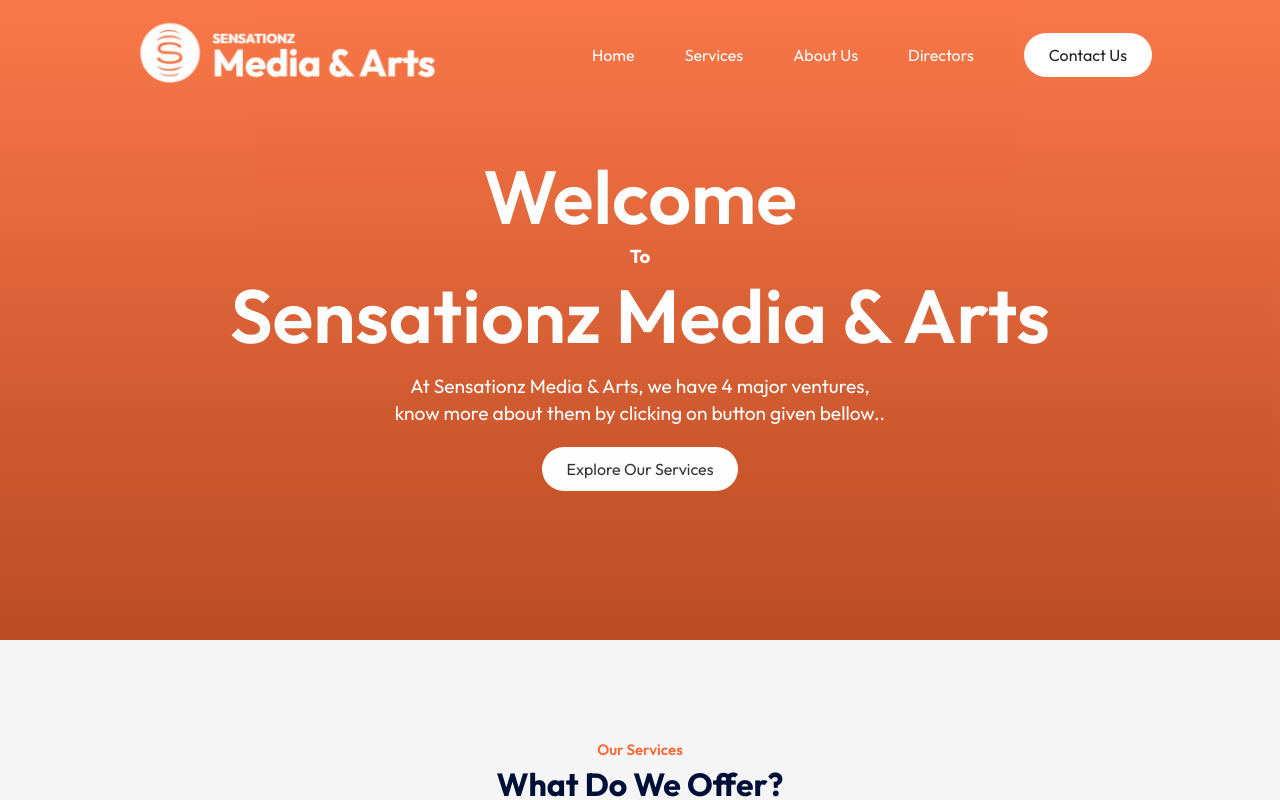
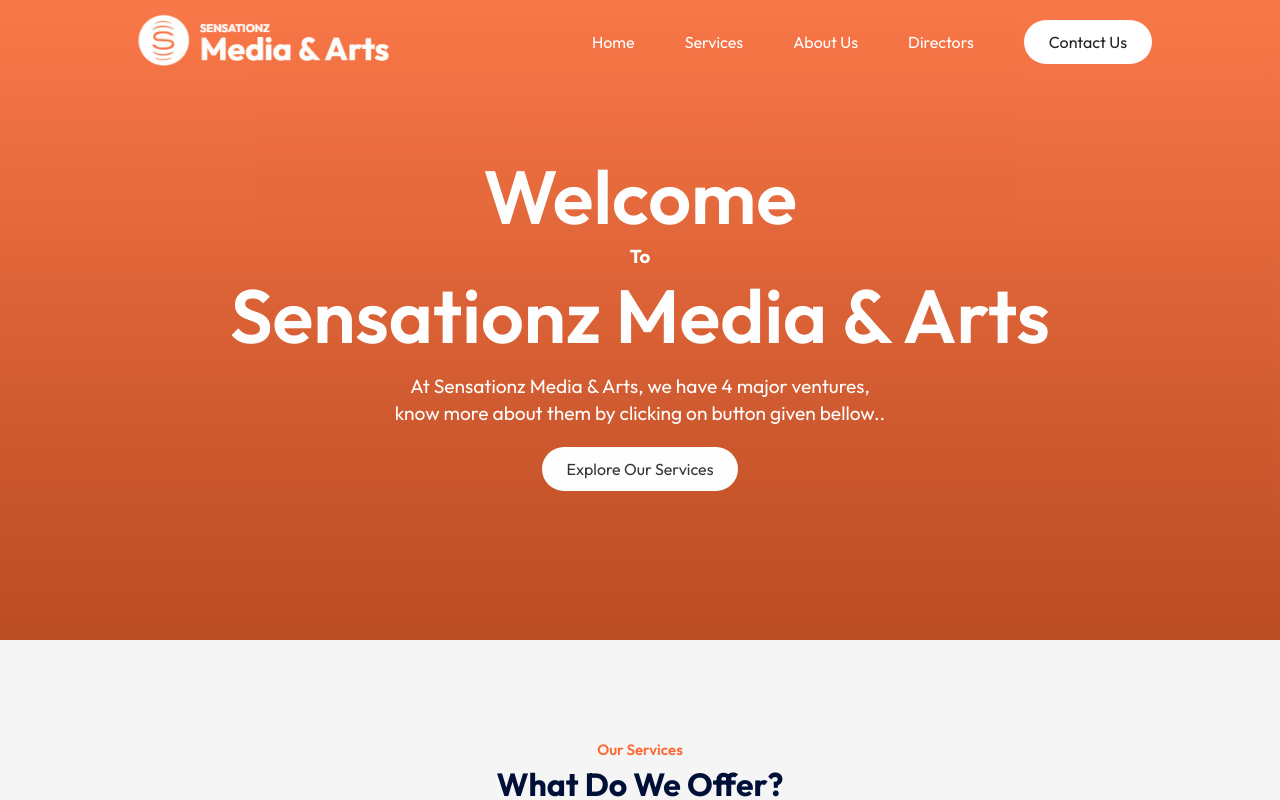
Before and after one commit to NipunShrivats/demo-media-arts-site, a React (Vite) app: page / in a window 1280 px wide. Shown: the top 800 px of the page. Built offline with nearby package versions, Linux system fonts and the light colour scheme.

Commit message:
changes 13th august change no.3

```diff
--- a/src/Components/Navbar/NavbarStyle.css
+++ b/src/Components/Navbar/NavbarStyle.css
@@ -2,7 +2,7 @@
     width: 100%;
     /* background-color: #333; */
     color: #fff;
-    padding: 10px 0px;
+    padding: 4px 0px;
     position: fixed;
     top: 0;
     left: 0;
@@ -40,7 +40,7 @@
 }
 
 .logo-img {
-    width: 20rem;
+    width: 17rem;
 }
 
 
```
